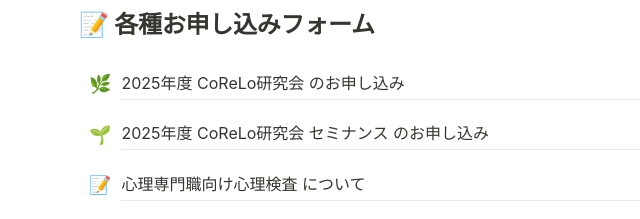
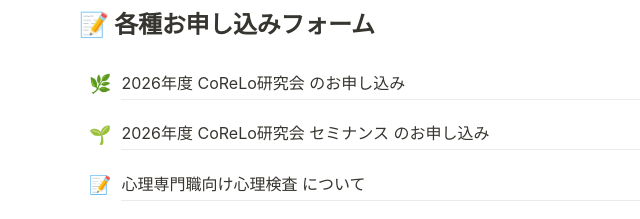
Before and after one commit to sa014chi620-netizen/corelo-site, an Eleventy site: page src/contact.md in a window 1280 px wide. Shown: the part 581-800 px from the top of the page, 135-775 px from the left. Built offline with nearby package versions, Linux system fonts and the light colour scheme; Eleventy itself is replaced by a stand-in of ours; files that its build step writes are made by us from their sources.

Commit message:
Update ページ “contact”

```diff
--- a/src/contact.md
+++ b/src/contact.md
@@ -30,13 +30,13 @@ layout: layout.njk
   <li>
     <a class="page-card" href="/kenkyukai/#参加申し込み">
       <span class="page-card-icon">🌿</span>
-      <span class="page-card-title">2025年度 CoReLo研究会 のお申し込み</span>
+      <span class="page-card-title">2026年度 CoReLo研究会 のお申し込み</span>
     </a>
   </li>
   <li>
     <a class="page-card" href="/seminans/#参加申し込み">
       <span class="page-card-icon">🌱</span>
-      <span class="page-card-title">2025年度 CoReLo研究会 セミナンス のお申し込み</span>
+      <span class="page-card-title">2026年度 CoReLo研究会 セミナンス のお申し込み</span>
     </a>
   </li>
   <li>
```
